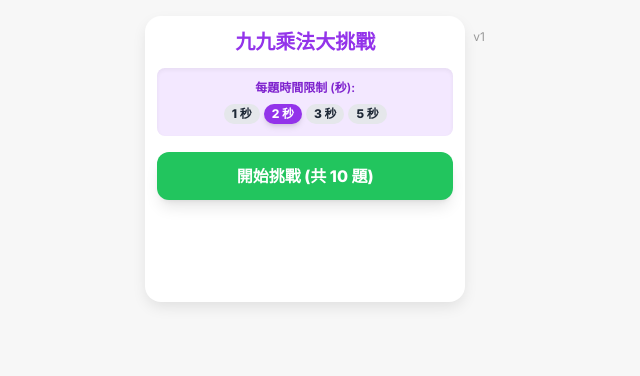
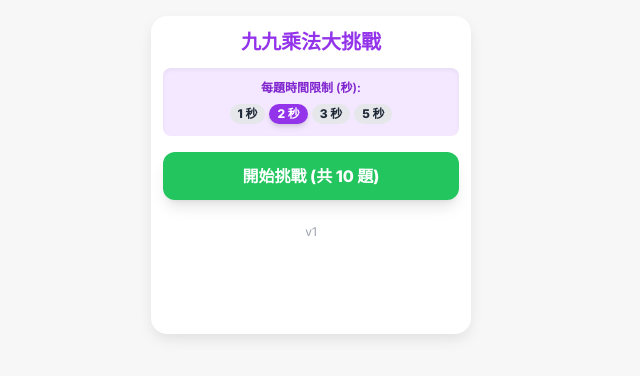
Before and after one commit to fang5761-source/game, a plain HTML site: page index.html in a window 1280 px wide. Shown: the whole page, without its empty margins (329-969 px from the left). Drawn offline with nearby package versions, Linux system fonts and the light colour scheme.

Commit message:
Add files via upload

```diff
--- a/index.html
+++ b/index.html
@@ -78,6 +78,12 @@
                onclick="startGame()">
            開始挑戰 (共 10 題)
        </button>
+
+<div class="mt-4 text-xs text-gray-400">
+        v1
+    </div>
+
+
    </div>
 
    <!-- 遊戲進行畫面 -->
@@ -124,9 +130,6 @@
 
 
 <script src="game.js?v=1"></script>
-<div style="text-align:center; margin-top:20px; color:#999; font-size:12px;">
-    v1
-</div>
 
 
 </body>
```
